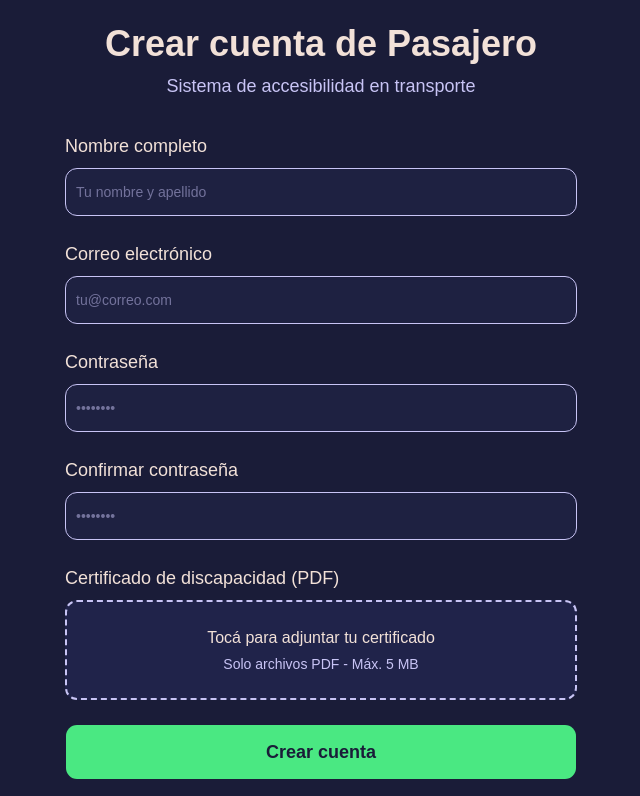
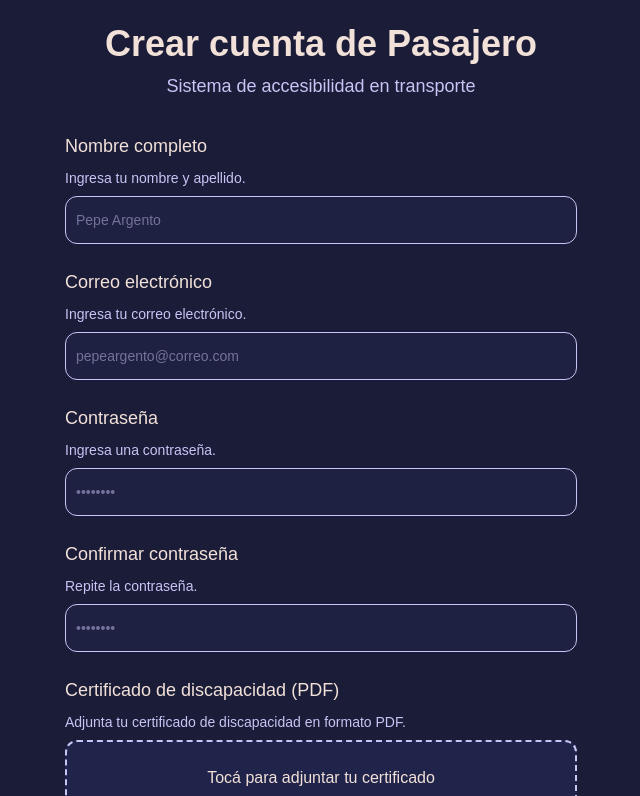
Before and after one commit to luzjulian/VeoTuMicro, a React (Vite) app in the folder frontend/: page /registro in a window 1280 px wide. Shown: the top 796 px of the page, without its empty margins (319-959 px from the left). Built offline with nearby package versions, Linux system fonts and the light colour scheme.

Commit message:
feat(modulo-login): actualiza registerPage

```diff
--- a/frontend/src/pages/auth/RegisterPage.jsx
+++ b/frontend/src/pages/auth/RegisterPage.jsx
@@ -41,10 +41,9 @@ export default function RegisterPage() {
       return;
     }
 
-    // Acá después conectamos con el backend (multipart/form-data por el PDF)
     console.log("Registro submit:", { ...formData, certificado });
 
-    navigate("/registro/pendiente"); // cuando el backend confirme el alta
+    navigate("/registro/pendiente");
   };
 
   return (
@@ -61,49 +60,65 @@ export default function RegisterPage() {
         <form onSubmit={handleSubmit} className="space-y-6 w-full" noValidate>
 
           {error && (
-            <p role="alert" aria-live="polite" className="text-estado-error text-base font-medium">
+            <p role="alert" id="form-error" className="text-estado-error text-base font-medium">
               {error}
             </p>
           )}
 
+          {/* Nombre */}
           <div className="space-y-2">
-            <Label htmlFor="nombre" className="text-texto-principal text-lg">
+            <Label id="nombre-label" htmlFor="nombre" className="text-texto-principal text-lg">
               Nombre completo
             </Label>
+            <p id="nombre-hint" className="text-acento-secundario text-sm">
+              Ingresa tu nombre y apellido.
+            </p>
             <Input
               id="nombre"
               name="nombre"
               type="text"
               value={formData.nombre}
               onChange={handleChange}
-              placeholder="Tu nombre y apellido"
+              placeholder="Pepe Argento"
               required
               aria-required="true"
+              aria-labelledby="nombre-label nombre-hint"
+              aria-describedby={error ? "form-error" : undefined}
               className="bg-superficie-primaria border-acento-secundario text-texto-principal placeholder:text-acento-secundario/50 text-lg h-12"
             />
           </div>
 
+          {/* Email */}
           <div className="space-y-2">
-            <Label htmlFor="email" className="text-texto-principal text-lg">
+            <Label id="email-label" htmlFor="email" className="text-texto-principal text-lg">
               Correo electrónico
             </Label>
+            <p id="email-hint" className="text-acento-secundario text-sm">
+              Ingresa tu correo electrónico.
+            </p>
             <Input
               id="email"
               name="email"
               type="email"
               value={formData.email}
               onChange={handleChange}
-              placeholder="tu@correo.com"
+              placeholder="pepeargento@correo.com"
               required
               aria-required="true"
+              aria-labelledby="email-label email-hint"
+              aria-describedby={error ? "form-error" : undefined}
               className="bg-superficie-primaria border-acento-secundario text-texto-principal placeholder:text-acento-secundario/50 text-lg h-12"
             />
           </div>
 
+          {/* Password */}
           <div className="space-y-2">
-            <Label htmlFor="password" className="text-texto-principal text-lg">
+            <Label id="password-label" htmlFor="password" className="text-texto-principal text-lg">
               Contraseña
             </Label>
+            <p id="password-hint" className="text-acento-secundario text-sm">
+              Ingresa una contraseña.
+            </p>
             <Input
               id="password"
               name="password"
@@ -113,14 +128,20 @@ export default function RegisterPage() {
               placeholder="••••••••"
               required
               aria-required="true"
+              aria-labelledby="password-label password-hint"
+              aria-describedby={error ? "form-error" : undefined}
               className="bg-superficie-primaria border-acento-secundario text-texto-principal placeholder:text-acento-secundario/50 text-lg h-12"
             />
           </div>
 
+          {/* Confirmar password */}
           <div className="space-y-2">
-            <Label htmlFor="confirmPassword" className="text-texto-principal text-lg">
+            <Label id="confirmPassword-label" htmlFor="confirmPassword" className="text-texto-principal text-lg">
               Confirmar contraseña
             </Label>
+            <p id="confirmPassword-hint" className="text-acento-secundario text-sm">
+              Repite la contraseña.
+            </p>
             <Input
               id="confirmPassword"
               name="confirmPassword"
@@ -130,15 +151,26 @@ export default function RegisterPage() {
               placeholder="••••••••"
               required
               aria-required="true"
+              aria-labelledby="confirmPassword-label confirmPassword-hint"
+              aria-describedby={error ? "form-error" : undefined}
               className="bg-superficie-primaria border-acento-secundario text-texto-principal placeholder:text-acento-secundario/50 text-lg h-12"
             />
           </div>
 
+          {/* Certificado */}
           <div className="space-y-2">
-            <Label className="text-texto-principal text-lg">
+            <Label id="certificado-label" htmlFor="certificado" className="text-texto-principal text-lg">
               Certificado de discapacidad (PDF)
             </Label>
-            <FileUpload onFileSelect={setCertificado} />
+            <p id="certificado-hint" className="text-acento-secundario text-sm">
+              Adjunta tu certificado de discapacidad en formato PDF.
+            </p>
+            <FileUpload
+              id="certificado"
+              onFileSelect={setCertificado}
+              aria-labelledby="certificado-label certificado-hint"
+              aria-describedby={error ? "form-error" : undefined}
+            />
           </div>
 
           <Button
```
